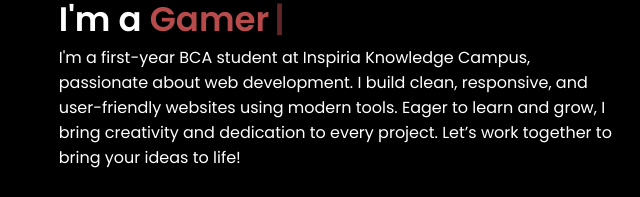
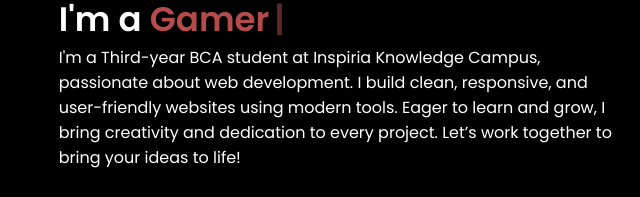
Before and after one commit to XxSauravxX/portfolio, a plain HTML site: page index.html in a window 1280 px wide. Shown: the part 322-519 px from the top of the page, 546-1186 px from the left. Drawn offline with Linux system fonts and the light colour scheme.

Commit message:
Update student year from first to third

```diff
--- a/index.html
+++ b/index.html
@@ -27,7 +27,7 @@
                I'm a <span></span>
               </div>
 
-            <p>I'm a first-year BCA student at Inspiria Knowledge Campus, passionate about web development.
+            <p>I'm a Third-year BCA student at Inspiria Knowledge Campus, passionate about web development.
                 I build clean, responsive, and user-friendly websites using modern tools.
                 Eager to learn and grow, I bring creativity and dedication to every project.
                 Let’s work together to bring your ideas to life!
```
